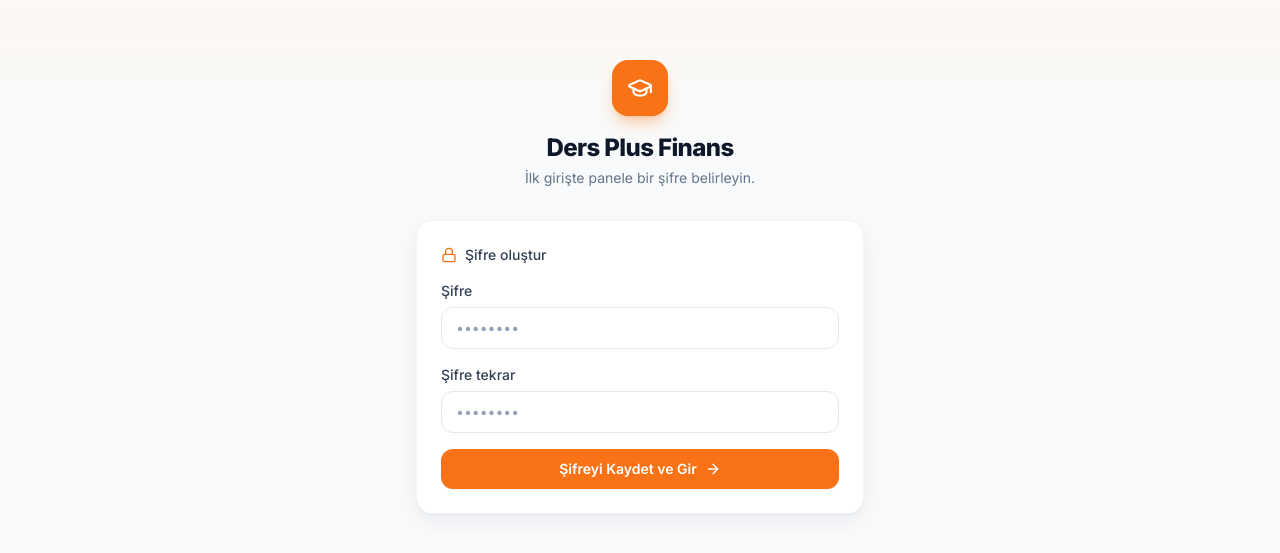
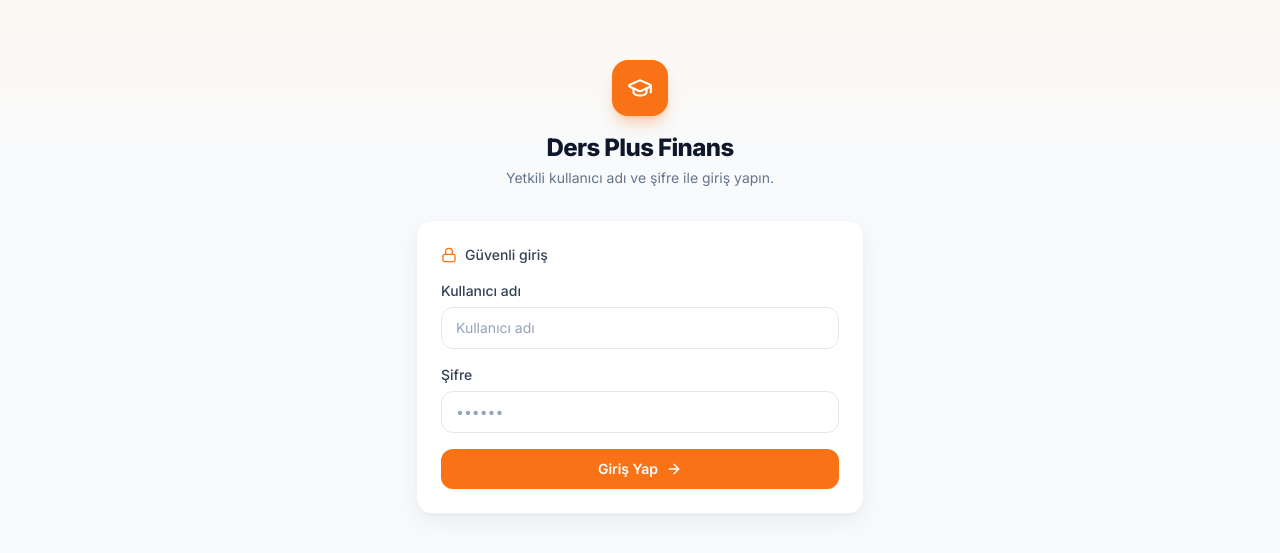
Before and after one commit to ahmetalidoqan-create/ders-plus-finans, a React (Vite) app: page /login in a window 1280 px wide. Shown: the part 113-666 px from the top of the page. Built offline with nearby package versions, Linux system fonts and the light colour scheme.

Commit message:
Erişim şifresi ve Auth Guard eklendi

```diff
--- a/src/context/AuthContext.tsx
+++ b/src/context/AuthContext.tsx
@@ -7,47 +7,39 @@ import {
   type ReactNode,
 } from "react";
 import type { AdminUser } from "@/types";
-import { ACCESS_PASSWORD_KEY, AUTH_KEY, loadJson, saveJson } from "@/lib/storage";
-
-const SESSION_USER: AdminUser = {
-  email: "",
-  name: "Yönetici",
-};
+import { APP_USERS, AUTH_KEY, loadJson, saveJson } from "@/lib/storage";
 
 type AuthContextValue = {
   user: AdminUser | null;
-  hasPassword: boolean;
-  setAccessPassword: (password: string) => void;
-  login: (password: string) => boolean;
+  login: (username: string, password: string) => boolean;
   logout: () => void;
 };
 
 const AuthContext = createContext<AuthContextValue | null>(null);
 
-function readStoredPassword() {
-  return (localStorage.getItem(ACCESS_PASSWORD_KEY) ?? "").trim();
+function toSessionUser(username: string, name: string): AdminUser {
+  return { email: username, name };
+}
+
+function isAllowedSession(user: AdminUser | null): user is AdminUser {
+  if (!user?.email) return false;
+  return APP_USERS.some((account) => account.username === user.email.toLocaleLowerCase("tr"));
 }
 
 export function AuthProvider({ children }: { children: ReactNode }) {
   const [user, setUser] = useState<AdminUser | null>(() => {
-    if (!readStoredPassword()) return null;
-    return loadJson<AdminUser | null>(AUTH_KEY, null);
+    const stored = loadJson<AdminUser | null>(AUTH_KEY, null);
+    return isAllowedSession(stored) ? stored : null;
   });
-  const [hasPassword, setHasPassword] = useState(() => Boolean(readStoredPassword()));
 
-  const setAccessPassword = useCallback((password: string) => {
-    const next = password.trim();
-    localStorage.setItem(ACCESS_PASSWORD_KEY, next);
-    setHasPassword(Boolean(next));
-    setUser(SESSION_USER);
-    saveJson(AUTH_KEY, SESSION_USER);
-  }, []);
-
-  const login = useCallback((password: string) => {
-    const stored = readStoredPassword();
-    if (!stored || password !== stored) return false;
-    setUser(SESSION_USER);
-    saveJson(AUTH_KEY, SESSION_USER);
+  const login = useCallback((username: string, password: string) => {
+    const account = APP_USERS.find(
+      (item) => item.username === username.trim().toLocaleLowerCase("tr") && item.password === password,
+    );
+    if (!account) return false;
+    const next = toSessionUser(account.username, account.name);
+    setUser(next);
+    saveJson(AUTH_KEY, next);
     return true;
   }, []);
 
@@ -56,10 +48,7 @@ export function AuthProvider({ children }: { children: ReactNode }) {
     localStorage.removeItem(AUTH_KEY);
   }, []);
 
-  const value = useMemo(
-    () => ({ user, hasPassword, setAccessPassword, login, logout }),
-    [user, hasPassword, setAccessPassword, login, logout],
-  );
+  const value = useMemo(() => ({ user, login, logout }), [user, login, logout]);
 
   return <AuthContext.Provider value={value}>{children}</AuthContext.Provider>;
 }
--- a/src/lib/storage.ts
+++ b/src/lib/storage.ts
@@ -2,15 +2,13 @@ import type { AppData } from "@/types";
 import { FIXED_TEACHERS } from "@/lib/constants";
 
 export const AUTH_KEY = "dersplus_auth";
-export const ACCESS_PASSWORD_KEY = "dersplus_access_password";
 export const DATA_KEY = "dersplus_data";
+
+export const APP_USERS = [
+  { username: "hatice", password: "123071", name: "Hatice" },
+  { username: "ahmet", password: "180760", name: "Ahmet" },
+] as const;
 export const CURRENT_DATA_VERSION = 3 as const;
-
-export const DEMO_ADMIN = {
-  email: "admin@dersplus.com",
-  password: "admin123",
-  name: "Admin",
-};
 
 export const defaultSettings = {
   academyName: "Ders Plus",
--- a/src/pages/LoginPage.tsx
+++ b/src/pages/LoginPage.tsx
@@ -6,31 +6,19 @@ import { useAppData } from "@/context/AppDataContext";
 import { getLogoIcon } from "@/lib/logoIcons";
 
 export function LoginPage() {
-  const { user, hasPassword, login, setAccessPassword } = useAuth();
+  const { user, login } = useAuth();
   const { data } = useAppData();
   const LogoIcon = getLogoIcon(data.settings.logoIcon);
+  const [username, setUsername] = useState("");
   const [password, setPassword] = useState("");
-  const [confirm, setConfirm] = useState("");
   const [error, setError] = useState("");
 
   if (user) return <Navigate to="/" replace />;
 
   function onSubmit(e: FormEvent) {
     e.preventDefault();
-    if (!hasPassword) {
-      if (password.trim().length < 4) {
-        setError("Şifre en az 4 karakter olmalı.");
-        return;
-      }
-      if (password !== confirm) {
-        setError("Şifreler eşleşmiyor.");
-        return;
-      }
-      setAccessPassword(password);
-      return;
-    }
-    const ok = login(password);
-    setError(ok ? "" : "Şifre hatalı. Tekrar deneyin.");
+    const ok = login(username, password);
+    setError(ok ? "" : "Kullanıcı adı veya şifre hatalı.");
   }
 
   return (
@@ -44,44 +32,44 @@ export function LoginPage() {
           <h1 className="text-2xl font-extrabold tracking-tight text-slate-900">
             {data.settings.academyName} Finans
           </h1>
-          <p className="mt-1 text-sm text-slate-500">
-            {hasPassword ? "Devam etmek için şifrenizi girin." : "İlk girişte panele bir şifre belirleyin."}
-          </p>
+          <p className="mt-1 text-sm text-slate-500">Yetkili kullanıcı adı ve şifre ile giriş yapın.</p>
         </div>
         <form onSubmit={onSubmit} className="card space-y-4 p-6">
           <div className="flex items-center gap-2 text-sm font-medium text-slate-700">
             <Lock size={16} className="text-brand-500" />
-            {hasPassword ? "Şifre ile giriş" : "Şifre oluştur"}
+            Güvenli giriş
+          </div>
+          <div>
+            <label className="mb-1.5 block text-sm font-medium text-slate-700">Kullanıcı adı</label>
+            <input
+              className="input"
+              type="text"
+              autoComplete="username"
+              autoCapitalize="none"
+              autoCorrect="off"
+              value={username}
+              onChange={(e) => setUsername(e.target.value)}
+              placeholder="Kullanıcı adı"
+              required
+            />
           </div>
           <div>
             <label className="mb-1.5 block text-sm font-medium text-slate-700">Şifre</label>
             <input
-              className="input"
-              type="password"
-              autoComplete={hasPassword ? "current-password" : "new-password"}
+              className="input [-webkit-text-security:disc]"
+              type="tel"
+              inputMode="numeric"
+              pattern="[0-9]*"
+              autoComplete="current-password"
               value={password}
-              onChange={(e) => setPassword(e.target.value)}
-              placeholder="••••••••"
+              onChange={(e) => setPassword(e.target.value.replace(/\D/g, ""))}
+              placeholder="••••••"
               required
             />
           </div>
-          {!hasPassword ? (
-            <div>
-              <label className="mb-1.5 block text-sm font-medium text-slate-700">Şifre tekrar</label>
-              <input
-                className="input"
-                type="password"
-                autoComplete="new-password"
-                value={confirm}
-                onChange={(e) => setConfirm(e.target.value)}
-                placeholder="••••••••"
-                required
-              />
-            </div>
-          ) : null}
           {error ? <p className="text-sm font-medium text-red-600">{error}</p> : null}
           <button type="submit" className="btn-primary w-full">
-            {hasPassword ? "Giriş Yap" : "Şifreyi Kaydet ve Gir"} <ArrowRight size={16} />
+            Giriş Yap <ArrowRight size={16} />
           </button>
         </form>
       </div>
```
